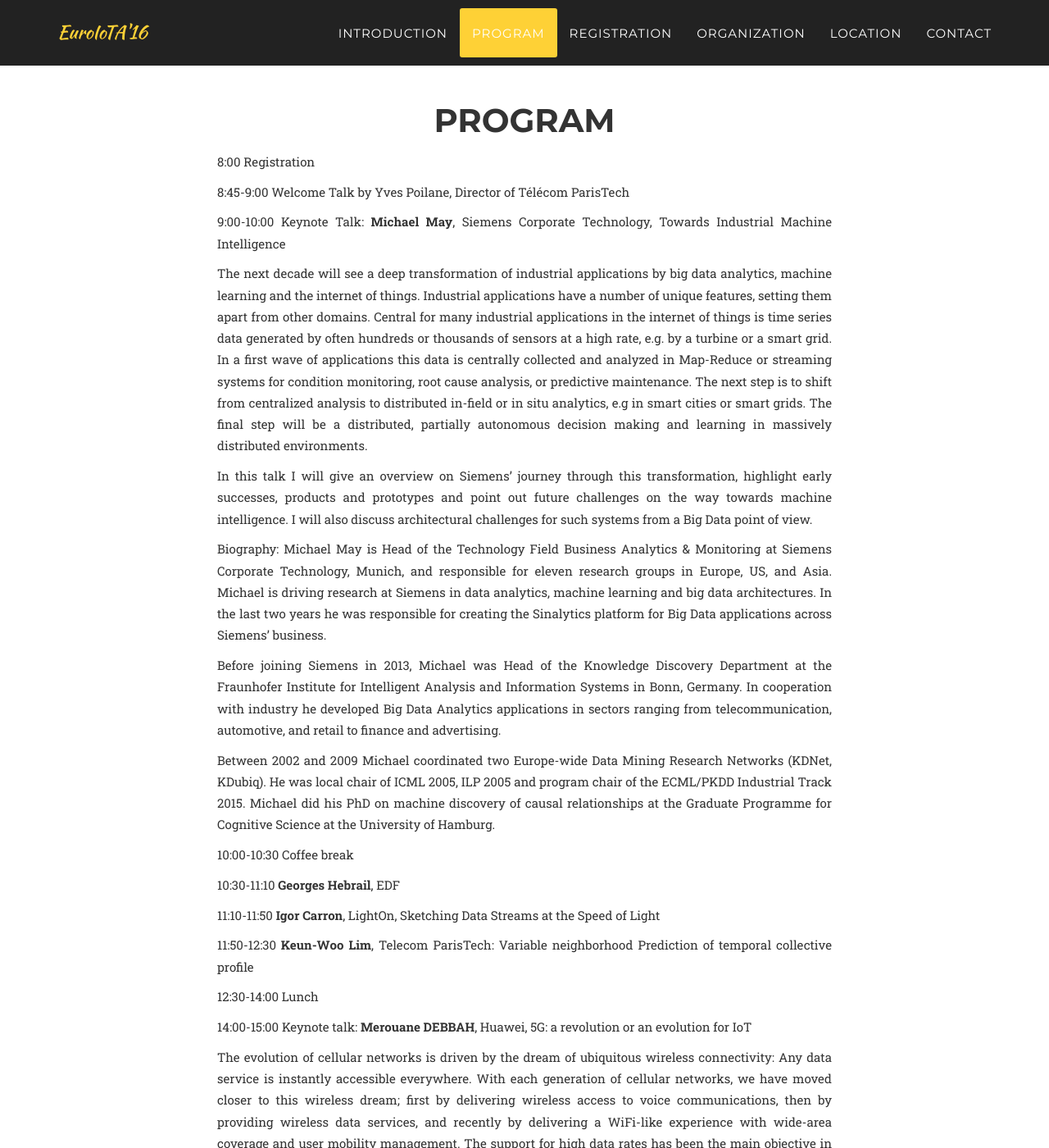
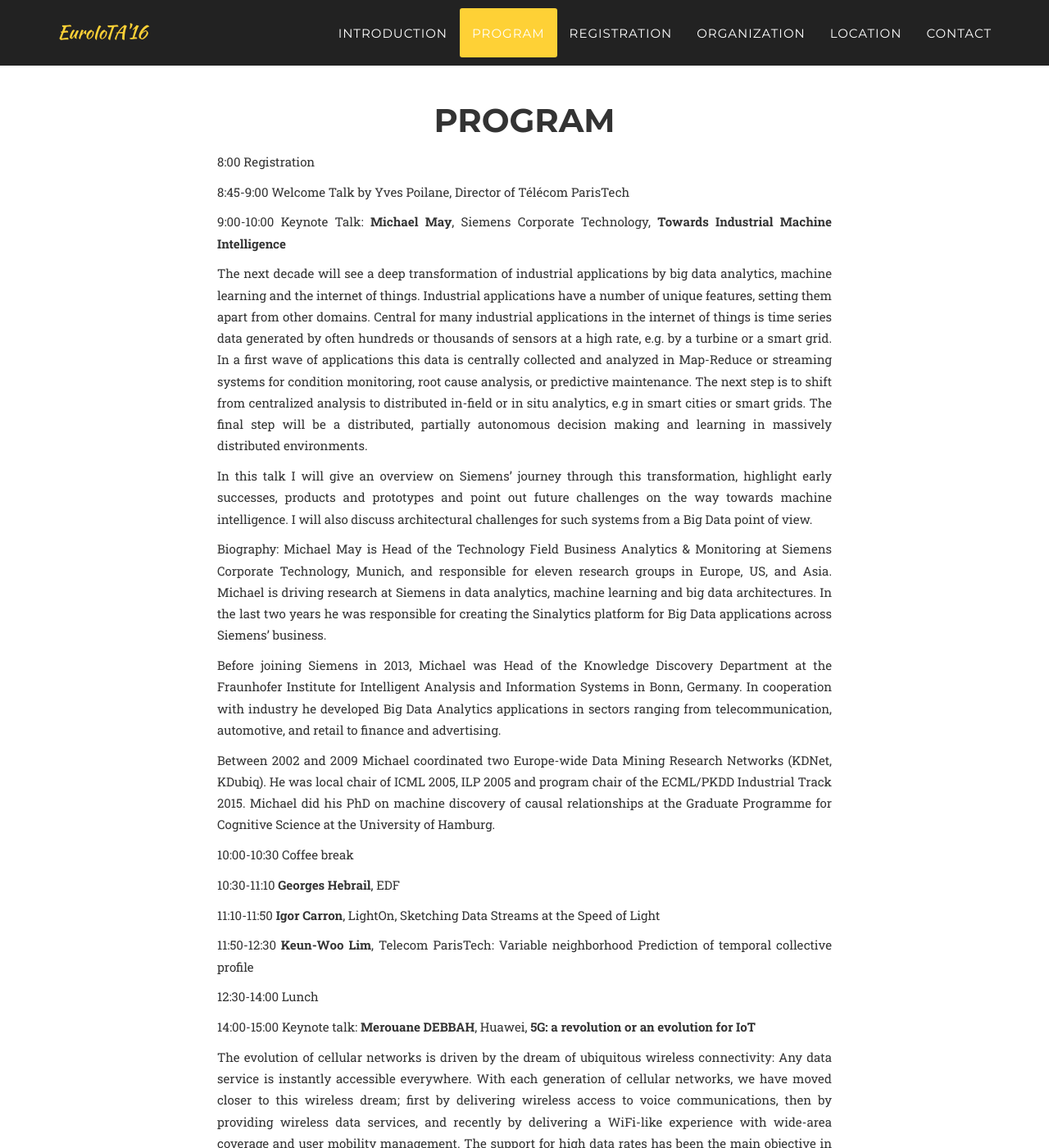
Before and after one commit to bigmine/euroiota16, a Jekyll site: the page built from index.html, in a window 1280 px wide and 1400 px high, scrolled down 2217 px. Shown: the whole window at 82% size. Built offline with Jekyll 4.4.1, drawn with Linux system fonts in a browser that asks for light colours; some web fonts are replaced.

```diff
--- a/_includes/talks.html
+++ b/_includes/talks.html
@@ -13,7 +13,7 @@
 
                   <p>8:00 Registration
                   </p><p>8:45-9:00 Welcome Talk by Yves Poilane, Director of Télécom ParisTech
-                  </p><p>9:00-10:00 Keynote Talk: <b> Michael May</b>, Siemens Corporate Technology, Towards Industrial Machine Intelligence
+                  </p><p>9:00-10:00 Keynote Talk: <b> Michael May</b>, Siemens Corporate Technology, <b> Towards Industrial Machine Intelligence</b>
 </p><p>The next decade will see a deep transformation of industrial applications by big data analytics, machine learning and the internet of things. Industrial applications have a number of unique features, setting them apart from other domains. Central for many industrial applications in the internet of things is time series data generated by often hundreds or thousands of sensors at a high rate, e.g. by a turbine or a smart grid. In a first wave of applications this data is centrally collected and analyzed in Map-Reduce or streaming systems for condition monitoring, root cause analysis, or predictive maintenance. The next step is to shift from centralized analysis to distributed in-field or in situ analytics, e.g in smart cities or smart grids. The final step will be a distributed, partially autonomous decision making and learning in massively distributed environments.
 
 </p><p>In this talk I will give an overview on Siemens’ journey through this transformation, highlight early successes, products and prototypes and point out future challenges on the way towards machine intelligence. I will also discuss architectural challenges for such systems from a Big Data point of view.
@@ -33,7 +33,7 @@ Between 2002 and 2009 Michael coordinated two Europe-wide Data Mining Research N
 </p><p>
   </p><p>                12:30-14:00 Lunch
 </p><p>
-</p><p>                  14:00-15:00 Keynote talk: <b>Merouane DEBBAH</b>, Huawei, 5G: a revolution or an evolution for IoT
+</p><p>                  14:00-15:00 Keynote talk: <b>Merouane DEBBAH</b>, Huawei, <b>5G: a revolution or an evolution for IoT</b>
 </p><p>
 The evolution of cellular networks is driven by the dream of ubiquitous wireless connectivity: Any data service is instantly accessible  everywhere. With each generation of cellular networks, we have moved closer to this wireless dream; first by delivering wireless access to voice communications, then by providing wireless data services, and recently by delivering a WiFi-like experience with wide-area coverage and user mobility management. The support for high data rates has been the main objective in recent years, as seen from the academic focus on sum-rate optimization and the efforts from standardization bodies to meet the peak rate requirements specified in IMT-Advanced. In contrast, a variety of metrics/objectives are put forward in the technological preparations for 5G networks: higher peak rates, improved coverage with uniform user experience, higher reliability and lower latency, better energy efficiency, lower-cost user devices and services, better scalability with number of devices, etc. These multiple objectives are coupled, often in a conflicting manner such that improvements in one objective lead to degradation in the other objectives. Hence, the design of future networks calls for new optimization tools that properly handle the existence and tradeoffs between multiple objectives. In this talk, we will adress these challenges and describe the actual proposed technologies able to meet these requirements.
 
```
